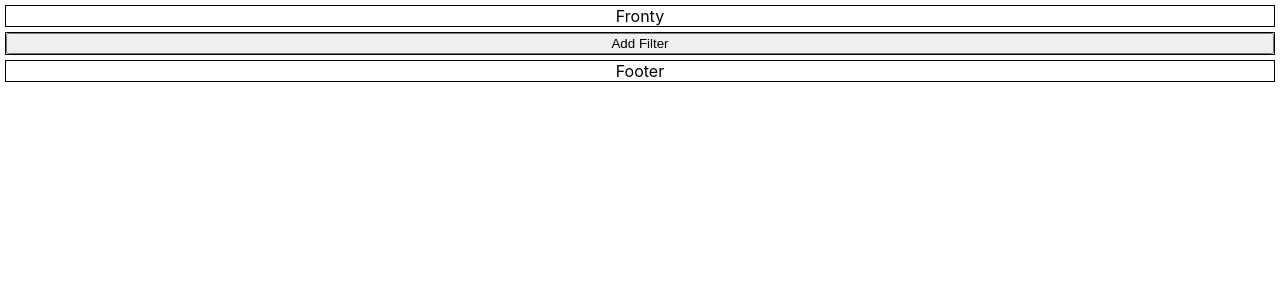
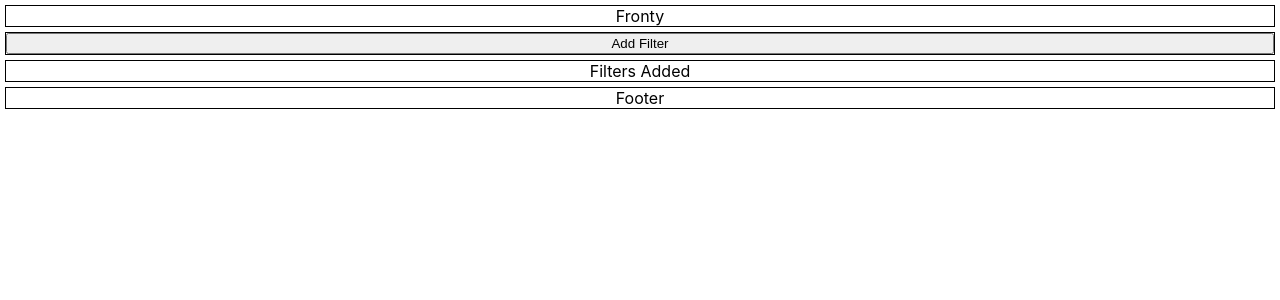
Before and after one commit to patcoston/fronty, a React (Create React App) app: page / in a window 1280 px wide. Shown: the top 300 px of the page. Built offline with nearby package versions, Linux system fonts and the light colour scheme.

Commit message:
AddFilter: Added div for filters added

```diff
--- a/src/components/AddFilter.css
+++ b/src/components/AddFilter.css
@@ -5,3 +5,11 @@
   flex-direction: column;
   justify-content: center;
 }
+
+.filters-added {
+  border: 1px solid black;
+  margin: 5px;
+  display: flex;
+  flex-direction: column;
+  justify-content: center;
+}
--- a/src/components/AddFilter.tsx
+++ b/src/components/AddFilter.tsx
@@ -140,6 +140,7 @@ const AddFilter: FC = () => {
         <FilterSkill showFilter={showFilter} />
         <FilterWorkingFromHome showFilter={showFilter} />
       </div>
+      <div className="filters-added">Filters Added</div>
     </>
   )
 }
```
